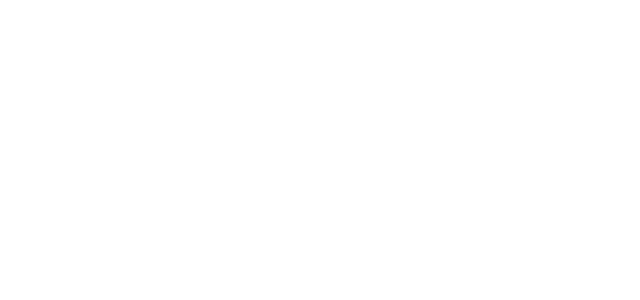
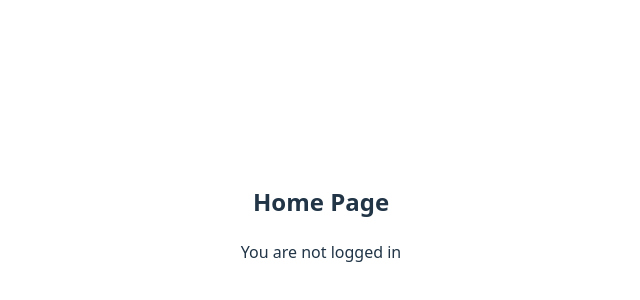
Before and after one commit to Prajwal23k/DealDrop, a React (Vite) app in the folder client/: page / in a window 1280 px wide. Before the commit this address had no page. Shown: the part 178-478 px from the top of the page, without its empty margins (319-959 px from the left). Built offline with nearby package versions, Linux system fonts and the light colour scheme.

Commit message:
Home Page Added

```diff
--- a/client/src/App.jsx
+++ b/client/src/App.jsx
@@ -4,15 +4,15 @@
 import {BrowserRouter, Routes, Route} from "react-router-dom"
 import { Login } from './pages/login.jsx'
 import { register } from './pages/register.jsx'
-import { home } from './pages/home.jsx'
+import { Home } from './pages/home.jsx'
 import './App.css'
 
 function App() {
   return(
     <BrowserRouter>
       <Routes>
-        {/* <Route path = "/" element = {<Home/>} />
-        <Route path = "/register" element = {<Register/>}/> */}
+        <Route path = "/" element = {<Home/>}/>
+        {/* <Route path = "/register" element = {<Register/>}/>  */}
         <Route path = "/login" element = {<Login/>}/>
       </Routes>
     </BrowserRouter>
--- a/client/src/pages/home.jsx
+++ b/client/src/pages/home.jsx
@@ -1,10 +1,24 @@
-function home()
+import { AuthContext } from "../context/authContext.jsx"
+import { useContext } from "react";
+
+function Home()
 {
+    const {user,logout} = useContext(AuthContext);
+
     return(
-        <div>
-            <input type="button" title="Hi"></input>
+        <div style={{ padding: "20px" }}>
+            <h2>Home Page</h2>
+
+            {user ? (
+                <>
+                    <p>Logged in as: {user.role}</p>
+                    <button onClick={logout}>Logout</button>
+                </>
+            ) : (
+                <p>You are not logged in</p>
+            )}
         </div>
     )
 }
 
-export {home}
+export {Home}
--- a/client/src/pages/login.jsx
+++ b/client/src/pages/login.jsx
@@ -15,9 +15,9 @@
             const res = await API.post("/login", {email,password});
             login(res.data);
             navigate("/");
-        } catch (e) {
-            console.error(e);
-            alert(e.response?.data?.message || "Login failed");
+        } catch (err) {
+            console.error(err);
+            alert(err.response?.data?.message || "Login failed");
         }
     }
 
--- a/client/src/pages/register.jsx
+++ b/client/src/pages/register.jsx
@@ -1,6 +1,23 @@
+import { AuthContext } from "../context/authContext"
+
 function register()
 {
+    const {user,logout} = useContext(AuthContext);
 
+    return(
+        <div style={{ padding: "20px" }}>
+            <h2>Home Page</h2>
+
+            {user ? (
+                <>
+                    <p>Logged in as: {user.role}</p>
+                    <button onClick={logout}>Logout</button>
+                </>
+            ) : (
+                <p>You are not logged in</p>
+            )}
+        </div>
+    )
 }
 
 export {register}
```
